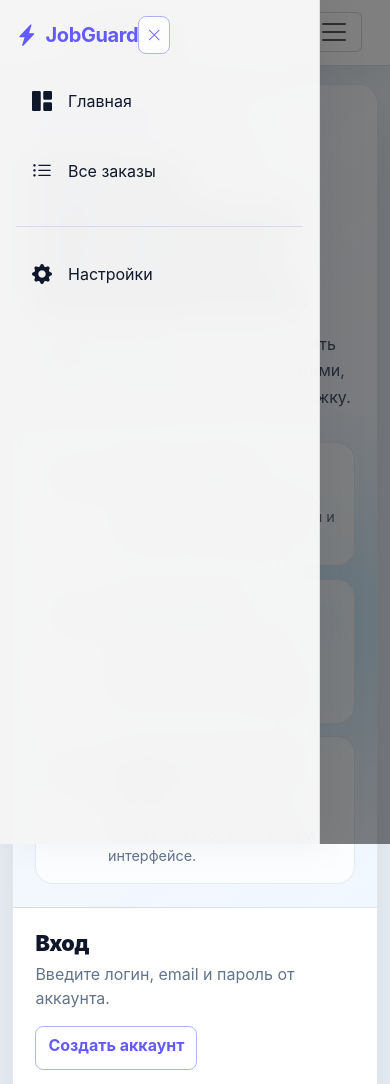
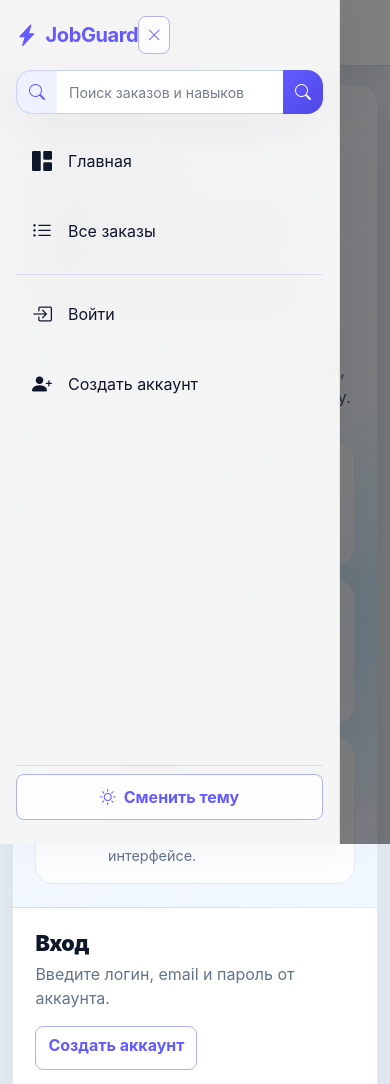
Before and after one commit to qwirlyx/JobGuard, a Flask app: a page that uses templates/base.html in a window 390 px wide, after a click that opens the changed part. Shown: the top 1084 px of the page. Run offline with Flask 3, Linux system fonts and the light colour scheme; some libraries are stand-ins or nearby versions.

Commit message:
Update base.html

```diff
--- a/templates/base.html
+++ b/templates/base.html
@@ -112,18 +112,43 @@
             </ul>
         </aside>
 
-        <div class="offcanvas offcanvas-start bg-dark-950 border-end border-primary/30" tabindex="-1" id="sidebarOffcanvas" aria-labelledby="sidebarOffcanvasLabel">
+        <div class="offcanvas offcanvas-start bg-dark-950 border-end border-primary/30 app-mobile-menu" tabindex="-1" id="sidebarOffcanvas" aria-labelledby="sidebarOffcanvasLabel">
             <div class="offcanvas-header">
-                <div class="d-flex align-items-center">
+                <div class="d-flex align-items-center min-w-0">
                     <i class="bi bi-lightning-charge-fill fs-4 text-primary me-2"></i>
-                    <h5 class="offcanvas-title text-primary fw-bold mb-0" id="sidebarOffcanvasLabel">JobGuard</h5>
+                    <h5 class="offcanvas-title text-primary fw-bold mb-0 text-truncate" id="sidebarOffcanvasLabel">JobGuard</h5>
                 </div>
-                <button type="button" class="btn btn-sm btn-outline-primary rounded-3" data-bs-dismiss="offcanvas" aria-label="Close">
+                <button type="button" class="btn btn-sm btn-outline-primary rounded-3" data-bs-dismiss="offcanvas" aria-label="Закрыть меню">
                     <i class="bi bi-x-lg"></i>
                 </button>
             </div>
-            <div class="offcanvas-body pt-0">
-                <ul class="nav flex-column gap-2">
+            <div class="offcanvas-body pt-0 d-flex flex-column gap-3">
+                <form class="mobile-menu-search" role="search" action="{{ url_for('orders_list') }}" method="GET">
+                    <div class="input-group searchbar">
+                        <span class="input-group-text bg-dark-900 border-primary/30 text-muted"><i class="bi bi-search"></i></span>
+                        <input class="form-control bg-dark-900 border-primary/30 text-light" name="q" type="search" placeholder="Поиск заказов и навыков" aria-label="Поиск" value="{{ request.args.get('q','') if request.endpoint=='orders_list' else '' }}">
+                        <button class="btn btn-primary" type="submit"><i class="bi bi-search"></i></button>
+                    </div>
+                </form>
+
+                {% if current_user.is_authenticated %}
+                    <div class="mobile-menu-user d-flex align-items-center gap-3 p-3 rounded-4 border border-primary/30 bg-dark-900">
+                        {% set avatar = get_avatar(current_user.id) %}
+                        {% if avatar %}
+                            <img src="{{ url_for('avatar_download', filename=avatar) }}" alt="" class="rounded-circle flex-shrink-0" style="width:42px;height:42px;object-fit:cover;">
+                        {% else %}
+                            <span class="avatar flex-shrink-0"><i class="bi bi-person"></i></span>
+                        {% endif %}
+                        <div class="min-w-0">
+                            <div class="fw-semibold text-light text-truncate">{{ user_display_name(current_user.id) }}</div>
+                            <div class="text-muted small text-truncate">
+                                {% if current_role == 'student' %}Студент{% elif current_role == 'customer' %}Заказчик{% elif current_role == 'admin' %}Администратор{% else %}Пользователь{% endif %}
+                            </div>
+                        </div>
+                    </div>
+                {% endif %}
+
+                <ul class="nav flex-column gap-2 mobile-menu-list">
                     <li>
                         <a class="nav-link text-light d-flex align-items-center py-3 px-3 rounded {% if is_active('index') %}active{% endif %}" href="{{ url_for('index') }}">
                             <i class="bi bi-grid-1x2-fill me-3 fs-5"></i> Главная
@@ -134,6 +159,13 @@
                             <i class="bi bi-list-ul me-3 fs-5"></i> Все заказы
                         </a>
                     </li>
+                    {% if current_user.is_authenticated and current_role == 'customer' %}
+                        <li>
+                            <a class="nav-link text-light d-flex align-items-center py-3 px-3 rounded {% if is_active('order_new') %}active{% endif %}" href="{{ url_for('order_new') }}">
+                                <i class="bi bi-plus-circle-fill me-3 fs-5"></i> Создать заказ
+                            </a>
+                        </li>
+                    {% endif %}
                     {% if current_user.is_authenticated and current_role == 'student' %}
                         <li>
                             <a class="nav-link text-light d-flex align-items-center py-3 px-3 rounded {% if is_active('responses') %}active{% endif %}" href="{{ url_for('responses') }}">
@@ -155,50 +187,74 @@
                             </a>
                         </li>
                         <li>
+                            <a class="nav-link text-light d-flex align-items-center justify-content-between py-3 px-3 rounded {% if is_active('notifications_page') %}active{% endif %}" href="{{ url_for('notifications_page') }}">
+                                <span><i class="bi bi-bell-fill me-3 fs-5"></i> Уведомления</span>
+                                <span class="badge rounded-pill bg-danger jg-mobile-notification-count {% if unread_notifications|length == 0 %}d-none{% endif %}">{{ unread_notifications|length }}</span>
+                            </a>
+                        </li>
+                        <li>
                             <a class="nav-link text-light d-flex align-items-center py-3 px-3 rounded {% if is_active('balance') %}active{% endif %}" href="{{ url_for('balance') }}">
                                 <i class="bi bi-wallet2 me-3 fs-5"></i> Баланс
                             </a>
                         </li>
-                    {% endif %}
-
-                    {% if current_user.is_authenticated %}
                         <li>
                             <a class="nav-link text-light d-flex align-items-center py-3 px-3 rounded {% if is_active('support_page') %}active{% endif %}" href="{{ url_for('support_page') }}">
                                 <i class="bi bi-question-circle-fill me-3 fs-5"></i> Поддержка
                             </a>
                         </li>
-                    {% endif %}
-                    {% if current_user.is_authenticated and current_role == 'admin' %}
+                        {% if current_role == 'admin' %}
                             <li>
                                 <a class="nav-link text-light d-flex align-items-center py-3 px-3 rounded {% if is_active('admin_dashboard','admin_users','admin_orders','admin_disputes','admin_support') %}active{% endif %}" href="{{ url_for('admin_dashboard') }}">
                                     <i class="bi bi-speedometer2 me-3 fs-5"></i> Админка
                                 </a>
                             </li>
                         {% endif %}
-                    <li class="mt-3 pt-3 border-top border-primary/30">
+                        <li class="pt-2 mt-1 border-top border-primary/30">
+                            <a class="nav-link text-light d-flex align-items-center py-3 px-3 rounded {% if is_active('profile') %}active{% endif %}" href="{{ url_for('profile') }}">
+                                <i class="bi bi-person-circle me-3 fs-5"></i> Профиль
+                            </a>
+                        </li>
+                        <li>
                             <a class="nav-link text-light d-flex align-items-center py-3 px-3 rounded {% if is_active('settings') %}active{% endif %}" href="{{ url_for('settings') }}">
                                 <i class="bi bi-gear-fill me-3 fs-5"></i> Настройки
                             </a>
                         </li>
+                    {% else %}
+                        <li class="pt-2 mt-1 border-top border-primary/30">
+                            <a class="nav-link text-light d-flex align-items-center py-3 px-3 rounded {% if is_active('login') %}active{% endif %}" href="{{ url_for('login') }}">
+                                <i class="bi bi-box-arrow-in-right me-3 fs-5"></i> Войти
+                            </a>
+                        </li>
+                        <li>
+                            <a class="nav-link text-light d-flex align-items-center py-3 px-3 rounded {% if is_active('register') %}active{% endif %}" href="{{ url_for('register') }}">
+                                <i class="bi bi-person-plus-fill me-3 fs-5"></i> Создать аккаунт
+                            </a>
+                        </li>
+                    {% endif %}
                 </ul>
+
+                <div class="mobile-menu-footer mt-auto pt-2 border-top border-primary/30 d-grid gap-2">
+                    <button class="btn btn-outline-primary rounded-3 theme-toggle-btn mobile-theme-toggle" type="button" id="themeToggleMobile">
+                        <i class="bi bi-sun me-2" id="themeToggleIconMobile"></i><span>Сменить тему</span>
+                    </button>
+                    {% if current_user.is_authenticated %}
+                        <a class="btn btn-outline-primary rounded-3" href="{{ url_for('logout') }}"><i class="bi bi-box-arrow-right me-2"></i>Выйти</a>
+                    {% endif %}
+                </div>
             </div>
         </div>
 
         <main class="main flex-grow-1">
-            <nav class="navbar navbar-expand-lg px-3 px-lg-4 py-3 sticky-top navbar--glass">
+            <nav class="navbar navbar-expand-lg px-3 px-lg-4 py-3 sticky-top navbar--glass app-topbar">
                 <div class="container-fluid">
-                    <div class="d-flex align-items-center gap-2">
-                        <button class="btn btn-outline-primary rounded-3 d-xl-none" type="button" data-bs-toggle="offcanvas" data-bs-target="#sidebarOffcanvas" aria-controls="sidebarOffcanvas">
+                    <div class="d-flex align-items-center gap-2 app-topbar__brand">
+                        <button class="btn btn-outline-primary rounded-3 d-xl-none app-menu-btn" type="button" data-bs-toggle="offcanvas" data-bs-target="#sidebarOffcanvas" aria-controls="sidebarOffcanvas">
                             <i class="bi bi-list"></i>
                         </button>
                         <a class="navbar-brand text-primary fw-bold fs-3 d-xl-none mb-0" href="{{ url_for('index') }}">JobGuard</a>
                     </div>
-                    <button class="navbar-toggler" type="button" data-bs-toggle="collapse" data-bs-target="#navbarContent">
-                        <span class="navbar-toggler-icon"></span>
-                    </button>
-
-                    <div class="collapse navbar-collapse" id="navbarContent">
-                        <form class="d-flex flex-grow-1 mx-lg-4 mt-3 mt-lg-0" role="search" action="{{ url_for('orders_list') }}" method="GET">
+                    <div class="collapse navbar-collapse app-navbar-collapse d-none d-lg-flex" id="navbarContent">
+                        <form class="d-flex flex-grow-1 mx-lg-4 mt-3 mt-lg-0 app-top-search" role="search" action="{{ url_for('orders_list') }}" method="GET">
                             <div class="input-group input-group-lg searchbar">
                                 <span class="input-group-text bg-dark-900 border-primary/30 text-muted"><i class="bi bi-search"></i></span>
                                 <input class="form-control bg-dark-900 border-primary/30 text-light" name="q" type="search" placeholder="Поиск заказов, категорий, навыков..." aria-label="Search" value="{{ request.args.get('q','') if request.endpoint=='orders_list' else '' }}">
@@ -206,7 +262,7 @@
                             </div>
                         </form>
 
-                        <ul class="navbar-nav ms-auto align-items-center gap-2 gap-lg-3 mt-3 mt-lg-0">
+                        <ul class="navbar-nav ms-auto align-items-center gap-2 gap-lg-3 mt-3 mt-lg-0 app-top-actions">
                             <li class="nav-item">
                                 <button class="nav-link jg-notification-btn theme-toggle-btn" type="button" id="themeToggle" title="Сменить тему">
                                     <i class="bi bi-sun fs-5" id="themeToggleIcon"></i>
@@ -295,67 +351,37 @@
         </main>
     </div>
 
-    <nav class="mobile-bottom-nav d-xl-none" aria-label="Быстрая навигация">
-        <a class="mobile-bottom-nav__item {% if is_active('index') %}active{% endif %}" href="{{ url_for('index') }}">
-            <i class="bi bi-house-door"></i><span>Главная</span>
-        </a>
-        <a class="mobile-bottom-nav__item {% if is_active('orders_list','order_detail','order_new','order_edit','order_fund') %}active{% endif %}" href="{{ url_for('orders_list') }}">
-            <i class="bi bi-list-ul"></i><span>Заказы</span>
-        </a>
-        {% if current_user.is_authenticated %}
-            {% if current_role == 'student' %}
-                <a class="mobile-bottom-nav__item {% if is_active('responses') %}active{% endif %}" href="{{ url_for('responses') }}">
-                    <i class="bi bi-person-check"></i><span>Отклики</span>
-                </a>
-            {% elif current_role == 'customer' %}
-                <a class="mobile-bottom-nav__item {% if is_active('my_orders') %}active{% endif %}" href="{{ url_for('my_orders') }}">
-                    <i class="bi bi-briefcase"></i><span>Мои</span>
-                </a>
-            {% endif %}
-            <a class="mobile-bottom-nav__item {% if is_active('messages','conversation') %}active{% endif %}" href="{{ url_for('messages') }}">
-                <i class="bi bi-chat-dots"></i><span>Чат</span>
-            </a>
-            <a class="mobile-bottom-nav__item {% if is_active('profile','settings','balance') %}active{% endif %}" href="{{ url_for('profile') }}">
-                <i class="bi bi-person"></i><span>Профиль</span>
-            </a>
-        {% else %}
-            <a class="mobile-bottom-nav__item {% if is_active('login') %}active{% endif %}" href="{{ url_for('login') }}">
-                <i class="bi bi-box-arrow-in-right"></i><span>Войти</span>
-            </a>
-            <a class="mobile-bottom-nav__item {% if is_active('register') %}active{% endif %}" href="{{ url_for('register') }}">
-                <i class="bi bi-person-plus"></i><span>Аккаунт</span>
-            </a>
-        {% endif %}
-    </nav>
 
     <script src="https://cdn.jsdelivr.net/npm/bootstrap@5.3.3/dist/js/bootstrap.bundle.min.js"></script>
     <script>
         (function () {
-            const themeToggle = document.getElementById('themeToggle');
-            const themeToggleIcon = document.getElementById('themeToggleIcon');
+            const themeToggles = [document.getElementById('themeToggle'), document.getElementById('themeToggleMobile')].filter(Boolean);
+            const themeToggleIcons = [document.getElementById('themeToggleIcon'), document.getElementById('themeToggleIconMobile')].filter(Boolean);
 
             function applyJobGuardTheme(theme) {
                 const isDark = theme === 'dark';
                 document.documentElement.setAttribute('data-bs-theme', isDark ? 'dark' : 'light');
                 document.body.classList.toggle('theme-dark', isDark);
-                if (themeToggleIcon) {
-                    themeToggleIcon.className = isDark ? 'bi bi-moon-stars fs-5' : 'bi bi-sun fs-5';
-                }
-                if (themeToggle) {
-                    themeToggle.setAttribute('aria-label', isDark ? 'Включить светлую тему' : 'Включить тёмную тему');
-                    themeToggle.setAttribute('title', isDark ? 'Светлая тема' : 'Тёмная тема');
-                }
+                themeToggleIcons.forEach((icon) => {
+                    icon.className = icon.id === 'themeToggleIconMobile'
+                        ? (isDark ? 'bi bi-moon-stars me-2' : 'bi bi-sun me-2')
+                        : (isDark ? 'bi bi-moon-stars fs-5' : 'bi bi-sun fs-5');
+                });
+                themeToggles.forEach((button) => {
+                    button.setAttribute('aria-label', isDark ? 'Включить светлую тему' : 'Включить тёмную тему');
+                    button.setAttribute('title', isDark ? 'Светлая тема' : 'Тёмная тема');
+                });
             }
 
             applyJobGuardTheme(localStorage.getItem('jobguardTheme') || 'light');
 
-            if (themeToggle) {
-                themeToggle.addEventListener('click', function () {
+            themeToggles.forEach((button) => {
+                button.addEventListener('click', function () {
                     const nextTheme = document.body.classList.contains('theme-dark') ? 'light' : 'dark';
                     localStorage.setItem('jobguardTheme', nextTheme);
                     applyJobGuardTheme(nextTheme);
                 });
-            }
+            });
 
             const alerts = document.querySelectorAll('.auto-fade-alert');
             alerts.forEach((el) => {
@@ -392,6 +418,7 @@
             const notificationList = document.getElementById('jgNotificationList');
             const notificationEmpty = document.getElementById('jgNotificationEmpty');
             const notificationMarkBtn = document.getElementById('markNotificationsRead');
+            const mobileNotificationBadges = document.querySelectorAll('.jg-mobile-notification-count');
             let lastUnreadCount = Number(notificationBadge ? notificationBadge.textContent.trim() : 0) || 0;
 
             function escapeHtml(value) {
@@ -414,6 +441,10 @@
                 if (notificationMarkBtn) {
                     notificationMarkBtn.classList.toggle('d-none', unreadCount === 0);
                 }
+                mobileNotificationBadges.forEach((badge) => {
+                    badge.textContent = unreadCount;
+                    badge.classList.toggle('d-none', unreadCount === 0);
+                });
                 if (notificationEmpty) {
                     notificationEmpty.classList.toggle('d-none', unreadCount > 0);
                 }
```
Lines whose indentation alone changed are shown as unchanged.
